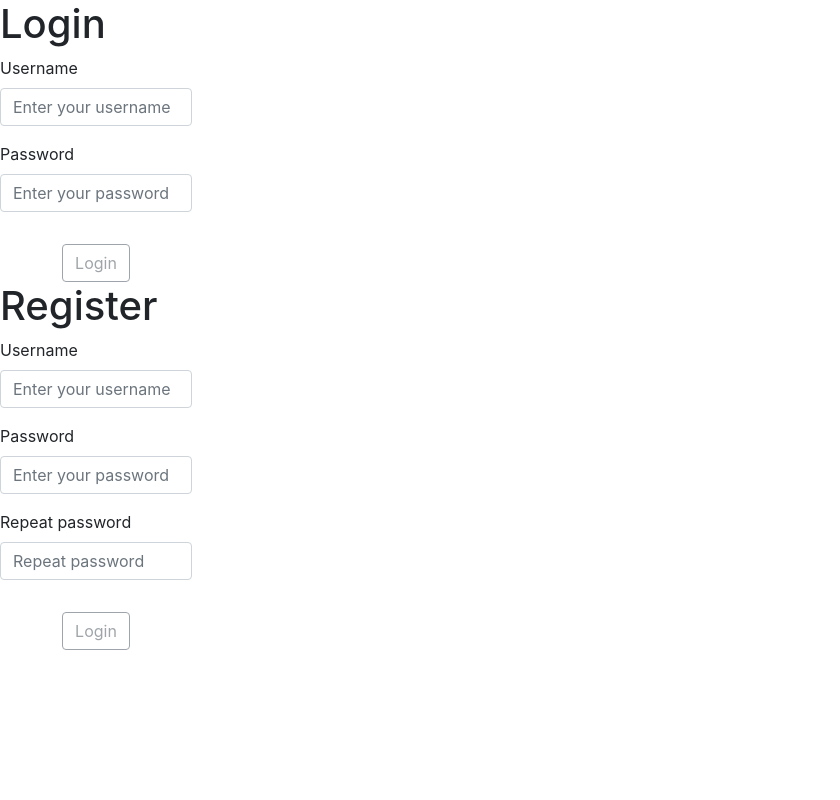
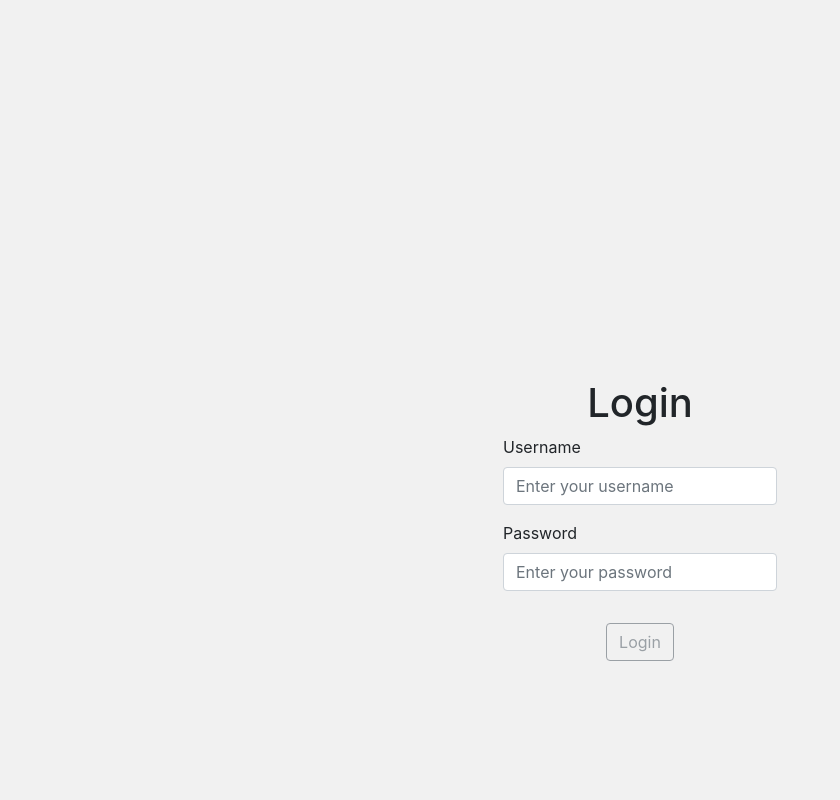
Before and after one commit to im-busari/Timesheet-System, a React (Create React App) app in the folder client/: page / in a window 1280 px wide. Shown: the top 800 px of the page, without its empty margins (0-840 px from the left). Built offline with nearby package versions, Linux system fonts and the light colour scheme.

Commit message:
fix: Register page validation

```diff
--- a/client/src/components/AuthForm/index.js
+++ b/client/src/components/AuthForm/index.js
@@ -29,8 +29,8 @@ export const AuthForm = ({
               return (
                 <Field
                   as={FormInput}
-                  touched={touched[type]}
-                  errors={errors[type]}
+                  touched={touched[name]}
+                  errors={errors[name]}
                   key={index}
                   type={type || "text"}
                   name={name}
--- a/client/src/components/AuthForm/styles.js
+++ b/client/src/components/AuthForm/styles.js
@@ -2,7 +2,7 @@ import styled from "styled-components";
 import { Form } from "formik";
 
 const FormStyled = styled(Form)`
-  width: 15%;
+  width: 100%;
 `;
 
 const ButtonWrapper = styled.div`
--- /dev/null
+++ b/client/src/pages/Layout/index.js
@@ -0,0 +1,20 @@
+import React from "react";
+import styled from "styled-components";
+
+const LayoutContainer = styled.div`
+  display: flex;
+  flex-direction: row;
+  place-items: center;
+  place-content: center;
+  height: 65rem;
+  width: auto;
+  background: var(--white);
+`;
+
+export const Layout = ({ children, direction }) => {
+  return (
+    <LayoutContainer style={{ flexDirection: `${direction}` }}>
+      {children}
+    </LayoutContainer>
+  );
+};
--- a/client/src/pages/Login/index.js
+++ b/client/src/pages/Login/index.js
@@ -1,6 +1,7 @@
 import React from "react";
 import { AuthForm } from "../../components/AuthForm";
 import { loginValidation } from "../../validation";
+import { Layout } from "../Layout";
 
 export const LoginPage = () => {
   const fields = [
@@ -25,8 +26,9 @@ export const LoginPage = () => {
   };
 
   return (
+    <Layout direction="column">
+      <h1>Login</h1>
       <div>
-      <h1>Login</h1>
         <AuthForm
           buttonText="Login"
           fields={fields}
@@ -35,5 +37,6 @@ export const LoginPage = () => {
           validationSchema={loginValidation}
         />
       </div>
+    </Layout>
   );
 };
--- a/client/src/pages/Register/index.js
+++ b/client/src/pages/Register/index.js
@@ -1,6 +1,7 @@
 import React from "react";
 import { AuthForm } from "../../components/AuthForm";
 import { registerValidation } from "../../validation";
+import { Layout } from "../Layout";
 
 export const RegisterPage = () => {
   const fields = [
@@ -32,8 +33,9 @@ export const RegisterPage = () => {
   };
 
   return (
+    <Layout direction="column">
+      <h1>Register</h1>
       <div>
-      <h1>Register</h1>
         <AuthForm
           buttonText="Login"
           fields={fields}
@@ -42,5 +44,6 @@ export const RegisterPage = () => {
           validationSchema={registerValidation}
         />
       </div>
+    </Layout>
   );
 };
--- a/client/src/validation/index.js
+++ b/client/src/validation/index.js
@@ -1,10 +1,6 @@
 import * as yup from "yup";
 
 export const registerValidation = yup.object({
-  name: yup
-    .string()
-    .min(3, "Your name must be a minimum of 3 characters")
-    .required("Please enter a name"),
   username: yup
     .string()
     .min(3, "Your username must be a minimum of 3 characters")
@@ -13,6 +9,10 @@ export const registerValidation = yup.object({
     .string()
     .min(6, "Your password must be a minimum of 6 characters")
     .required("Please enter a password"),
+  rePassword: yup
+    .string()
+    .oneOf([yup.ref("password"), null], "Passwords must match")
+    .required("Please confirm your password"),
 });
 
 export const loginValidation = yup.object({
```
Lines whose indentation alone changed are shown as unchanged.
